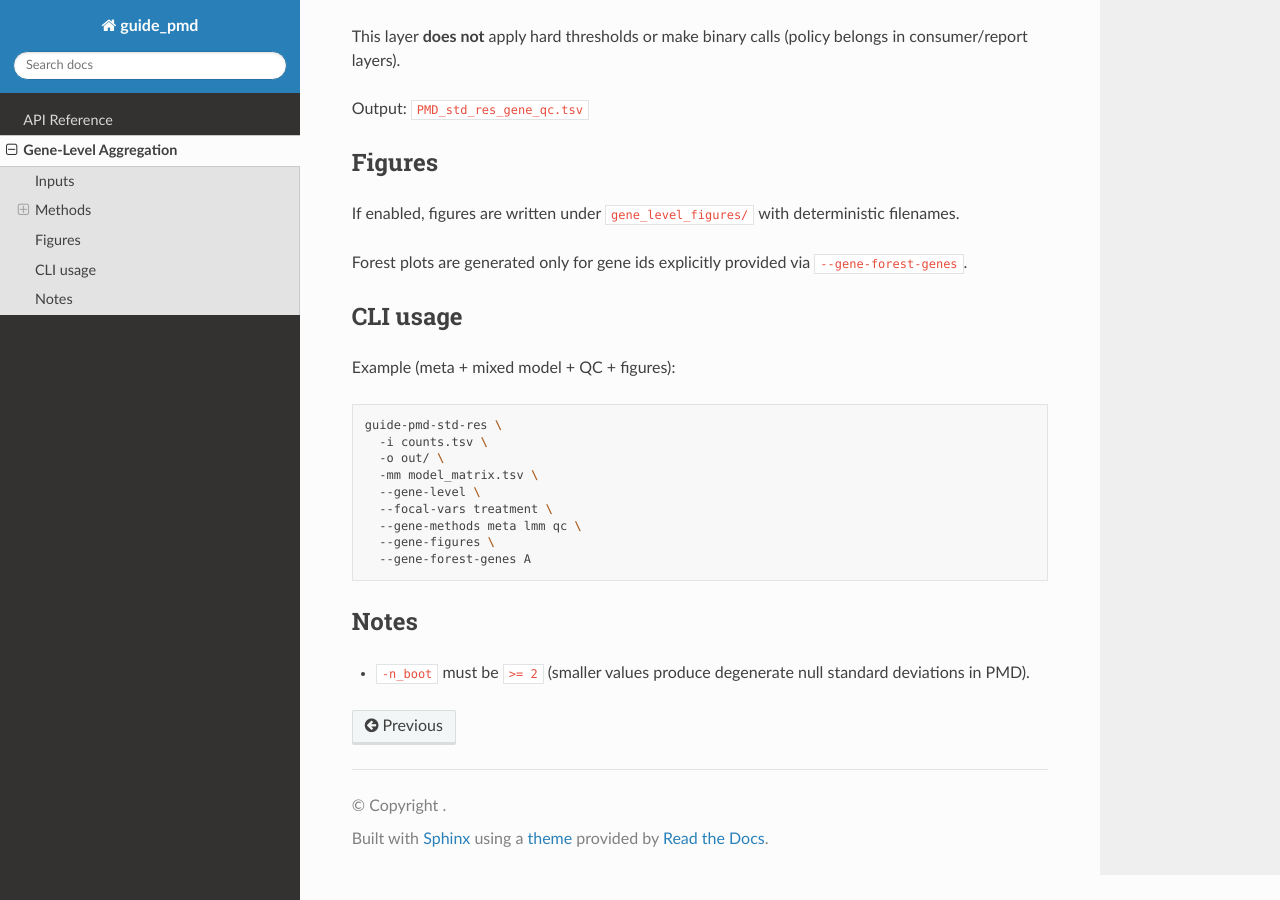
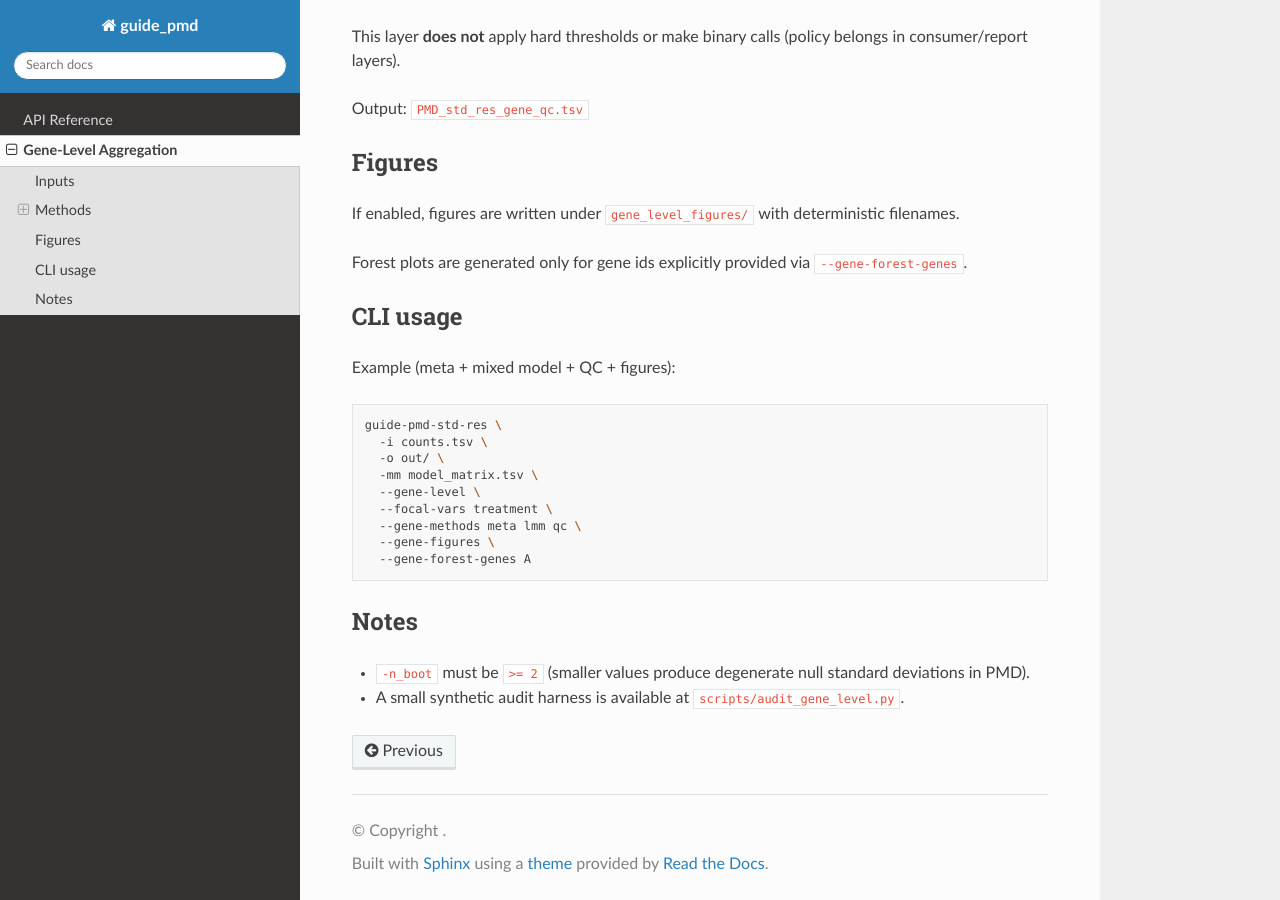
Before and after one commit to scottyler89/guide_pmd_std_res, a Sphinx documentation site: the page built from docs/gene_level.rst, in a window 1280 px wide and 900 px high, scrolled down 1391 px. Built offline with Sphinx 7.4.7 and the Read the Docs theme 3.1.0, drawn with Linux system fonts in a browser that asks for light colours.

Commit message:
Docs: mention audit harness

```diff
--- a/docs/gene_level.rst
+++ b/docs/gene_level.rst
@@ -88,3 +88,4 @@ Notes
 -----
 
 - ``-n_boot`` must be ``>= 2`` (smaller values produce degenerate null standard deviations in PMD).
+- A small synthetic audit harness is available at ``scripts/audit_gene_level.py``.
```
